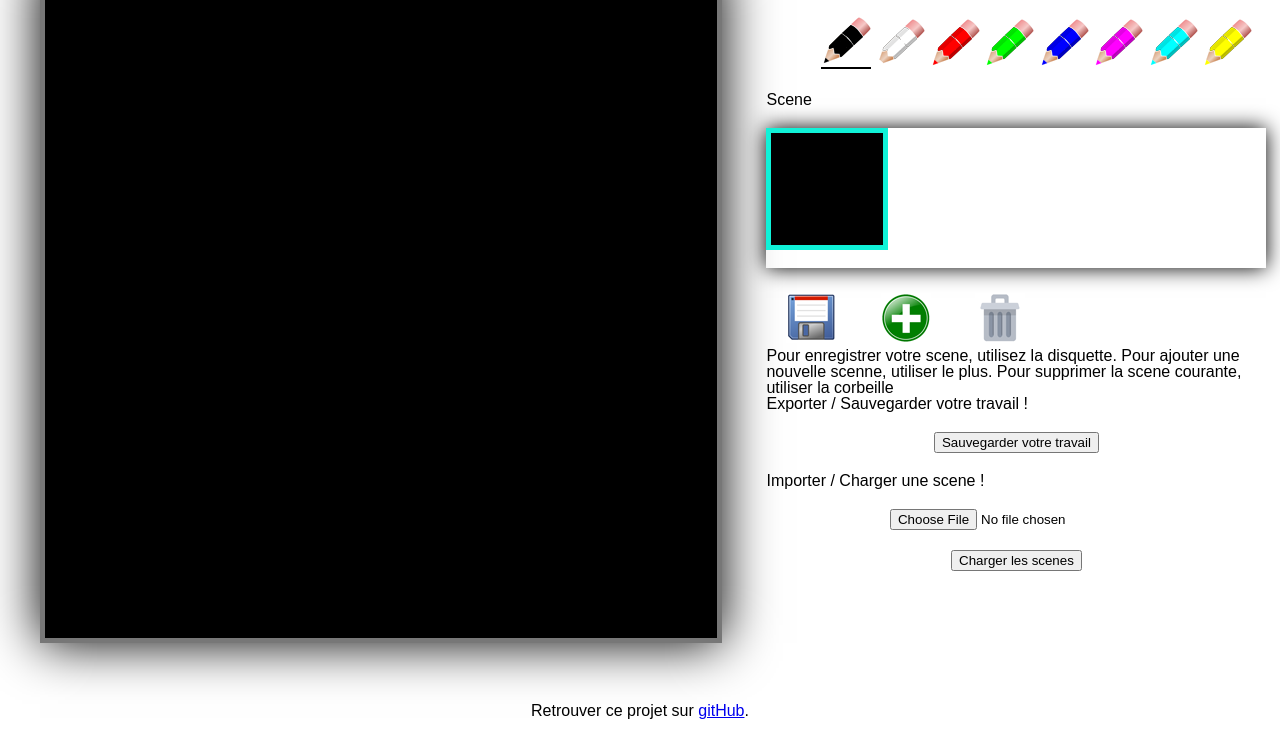
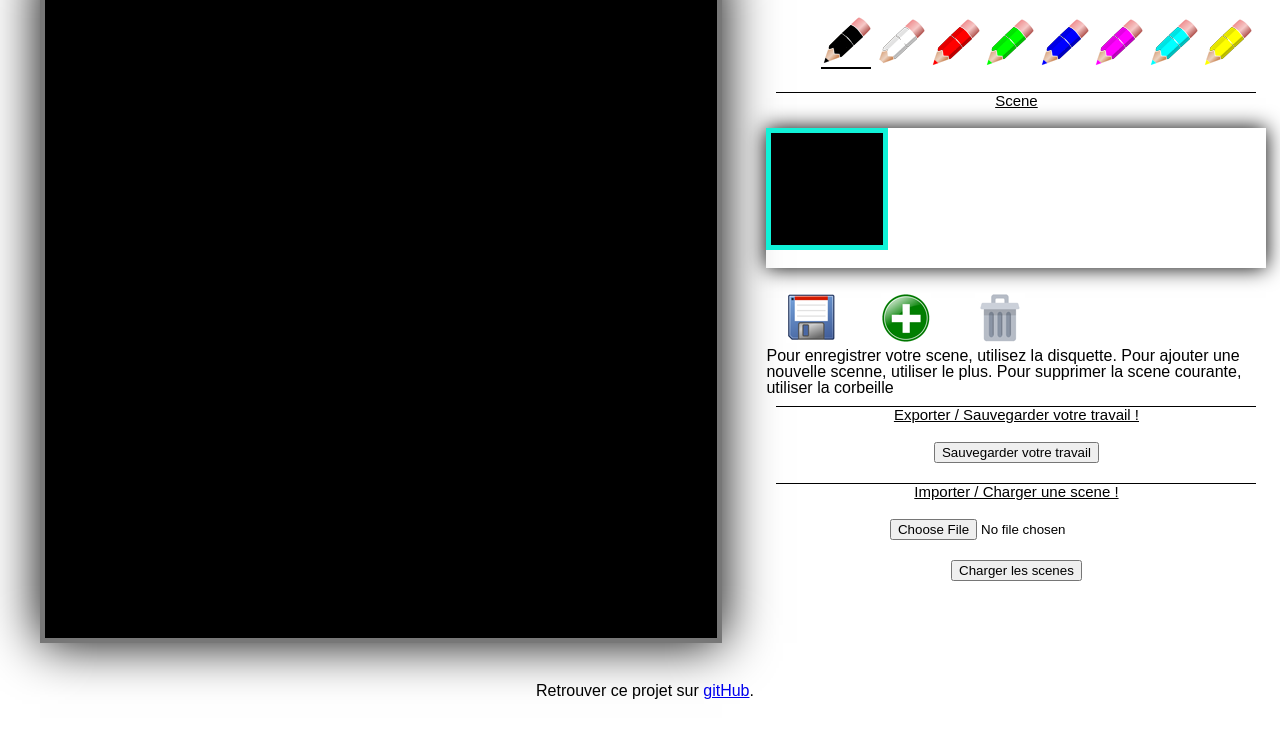
Before and after one commit to BASSINOT/LedMatrixMaker16X, a plain HTML site: page index.html in a window 1280 px wide. Shown: the part 79-818 px from the top of the page. Drawn offline with Linux system fonts and the light colour scheme.

```diff
--- a/css/style.css
+++ b/css/style.css
@@ -6,7 +6,7 @@
 blockquote:before, blockquote:after,q:before, q:after {	content: '';	content: none;}
 table {	border-collapse: collapse;	border-spacing: 0;}
 body{display: block;margin: 0 auto}
-.cell{display: inline-block; width: 40px; height: 40px; border: solid 1px #000;margin: 0;padding: 0;    border-collapse: collapse;line-height: 40px;text-align: center; vertical-align: top}
+.cell{display: inline-block; width: 40px; height: 40px; border: solid 1px #000;margin: 0;padding: 0;    border-collapse: collapse;line-height: 40px;text-align: center; vertical-align: top;cursor: pointer}
 .cell:hover{border: solid 1px #ff9300;}
 .matrix{margin: 0;padding: 0;display: block;    border-collapse: collapse;width: 672px; margin: 0px auto;border: solid 5px #777777; box-shadow: 0 0 50px #000}
 .cblack{background: #000000;color: #000000}
@@ -29,16 +29,17 @@
 .pencilsArea{display: block; text-align: center;margin: 20px;width: 500px}
 .checkedPencil{border-bottom: solid 2px #000}
 h1{display: block; text-align: center;margin: 10px; font-size: 40px}
+h2{display: block; text-align: center;margin: 10px; font-size: 15px; border-top: #000 1px solid; text-decoration: underline}
 .codeMatrice{display: block; width: 200px;margin: 20px auto;word-break: break-all}
 .btnSave{display: block;text-align: center;margin: 20px auto; }
-.foot{display: block;text-align: center;margin: 20px auto; }
 .cMiniBlock{display: inline-block; width: 5px; height: 5px; border: solid 1px #000;margin: 0;padding: 0;    border-collapse: collapse;line-height: 5px;text-align: center; vertical-align: top;white-space: normal}
 .miniMatrix{display: inline-block;width: 112px;line-height: 5px;white-space: normal;border: solid 5px #d1d1d1;transition-duration: 0.5s}
 .miniMatrix:hover{border: solid 5px #10f221}
 .selectedMiniMatrix{border: solid 5px #10f2d8}
 .ScreenArea{display: block;width: 500px;margin: 20px auto; overflow-x: auto;height: 140px; box-shadow: 0 0 20px;white-space: nowrap}
 
-
+.pageSecteur{display: block;width: 1290px;margin: 0 auto}
+.footer{display: block;width: 1290px;margin: 0 auto;text-align: center}
 .container{display: inline-block; width: 682px;padding: 40px;margin: 0;vertical-align: top;}
 .sideBar{display: inline-block;vertical-align: top;width: 500px}
 .btnSaveOnScreen{background: url('../imgs/save.png')top left no-repeat; border: none; width: 50px;height: 50px;cursor: pointer;display: inline-block;margin: 5px 20px}
--- a/index.html
+++ b/index.html
@@ -11,6 +11,7 @@
         <link rel="stylesheet" href="css/style.css"/>
     </head>
     <body>
+        <section class="pageSecteur">
             <div class="container">
                 <div class="matrix">
                 <div class="cell cblack">0</div><!--
@@ -589,6 +590,10 @@
 
             </div>
 
+        </section>
+        <section class="footer">
+            <p class="foot">Retrouver ce projet sur <a href="https://github.com/BASSINOT/LedMatrixMaker16X">gitHub</a>.</p>
+        </section>
 
         <p  style="display : none"  id="binaryCode" class="codeMatrice"></p>
         <p  style="display : none"  id="binaryCodeAll" class="codeMatriceAll"></p>
@@ -617,6 +622,5 @@
 
 
         <pre style="display : none" id="resultat"></pre>
-        <p class="foot">Retrouver ce projet sur <a href="https://github.com/BASSINOT/LedMatrixMaker16X">gitHub</a>.</p>
     </body>
 </html>
```
Also changed, not shown: 1 other file. Lines whose indentation alone changed are shown as unchanged.
